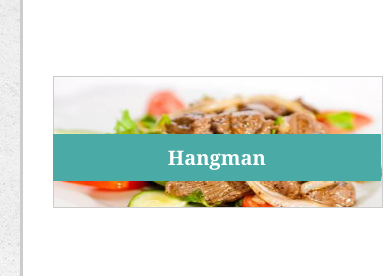
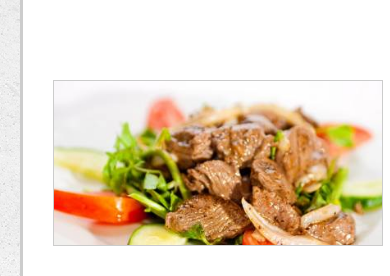
Before and after one commit to TheBrellis/Responsive-Portfolio, a plain HTML site: page portfolio.html in a window 390 px wide. Shown: the part 254-530 px from the top of the page. Drawn offline with Linux system fonts and the light colour scheme.

Commit message:
finalized spacing on project divs in portfolio.html on 640px screen

```diff
--- a/assets/css/style.css
+++ b/assets/css/style.css
@@ -291,7 +291,8 @@ nav a{
 /*----------portfolio.html (640px) Small -----------------------------------------------------------------------------------------*/
 .projects img {
     width: 100%;
-    margin: 10px 0px;
+    height: auto;
+    margin: 0px;
  }
 
 .projects div {
@@ -300,8 +301,8 @@ nav a{
 
  .hangman h2, .rpg h2, .trivia h2, .rutgers h2, .rockPaperScissors h2 {
      position: relative;
-     top: 115px;
-     font-size : 20px;
+     top: 260px;
+     font-size : 30px;
  }
 
 }
```
